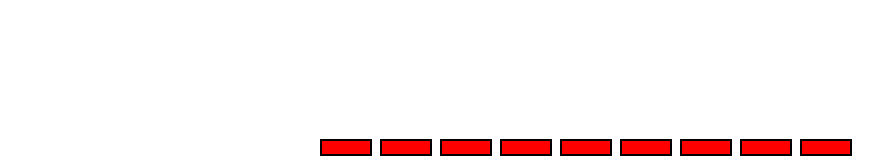
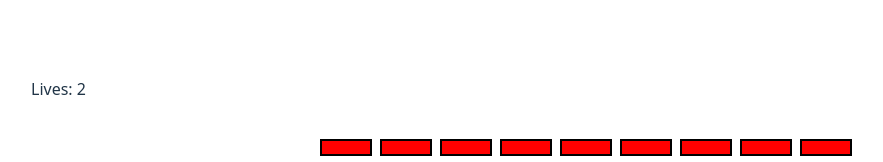
Before and after one commit to Shayek1/Blockochet, a React (Vite) app: page / in a window 1280 px wide. Shown: the top 162 px of the page, without its empty margins (49-932 px from the left). Built offline with nearby package versions, Linux system fonts and the light colour scheme.

Commit message:
move lives counter to outside the canvas

```diff
--- a/src/Blockochet.tsx
+++ b/src/Blockochet.tsx
@@ -209,11 +209,6 @@ const canvasReference = useRef<HTMLCanvasElement | null>(null)
             }
 
             //drawing the lives
-            ccontext.fillStyle = "white";
-            ccontext.font = "20px, Arial";
-            if(lives > 0) {
-                ccontext.fillText(`Lives: ${lives}`, 10, 20)
-            }
 
             //brick collision
             for (let row = 0; row < bricks.length; row++) {
@@ -262,6 +257,14 @@ const canvasReference = useRef<HTMLCanvasElement | null>(null)
         [resetButton, paddle,lives]);
 
     return(
+        <div>
+            <div style={{
+                position: "absolute",
+                marginTop: "77px",
+                marginLeft: "80px"
+            }}>
+                Lives: {lives}
+            </div>
         <div     style={{
             width: "100vw",
             height: "100vh",
@@ -326,8 +329,7 @@ const canvasReference = useRef<HTMLCanvasElement | null>(null)
                     ➡
                 </button>
             </div>
-
-
+        </div>
         </div>
     );
 }
```
